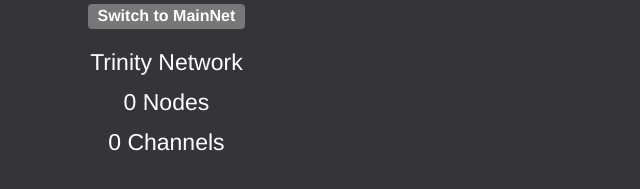
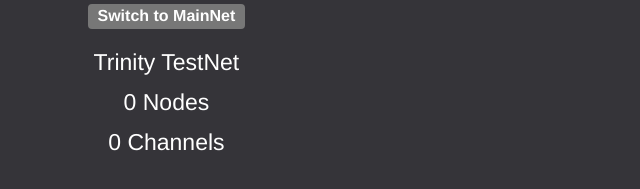
Before and after one commit to trinity-project/NetworkExplorer, a plain HTML site: page index.html in a window 1280 px wide. Shown: the part 169-358 px from the top of the page, 0-640 px from the left. Drawn offline with nearby package versions, Linux system fonts and the light colour scheme.

Commit message:
fixed bug for Network

```diff
--- a/index.html
+++ b/index.html
@@ -16,7 +16,7 @@
 					<span style="font-size: 16px;" class="label label-default NetSpan">Switch to MainNet</span>
 				</div>
 				<div class="SummaryBox">
-					<h3 class="Net">Trinity Network</h3>
+					<h3 class="Net">Trinity TestNet</h3>
 					<h3 id="NodesNum" style="display:inline-block;">0</h3><h3 style="display:inline-block;">&nbsp;Nodes</h3><br>
 					<h3 id="ChannelNum" style="display:inline-block;">0</h3><h3 style="display:inline-block;">&nbsp;Channels</h3>
 				</div>
```
